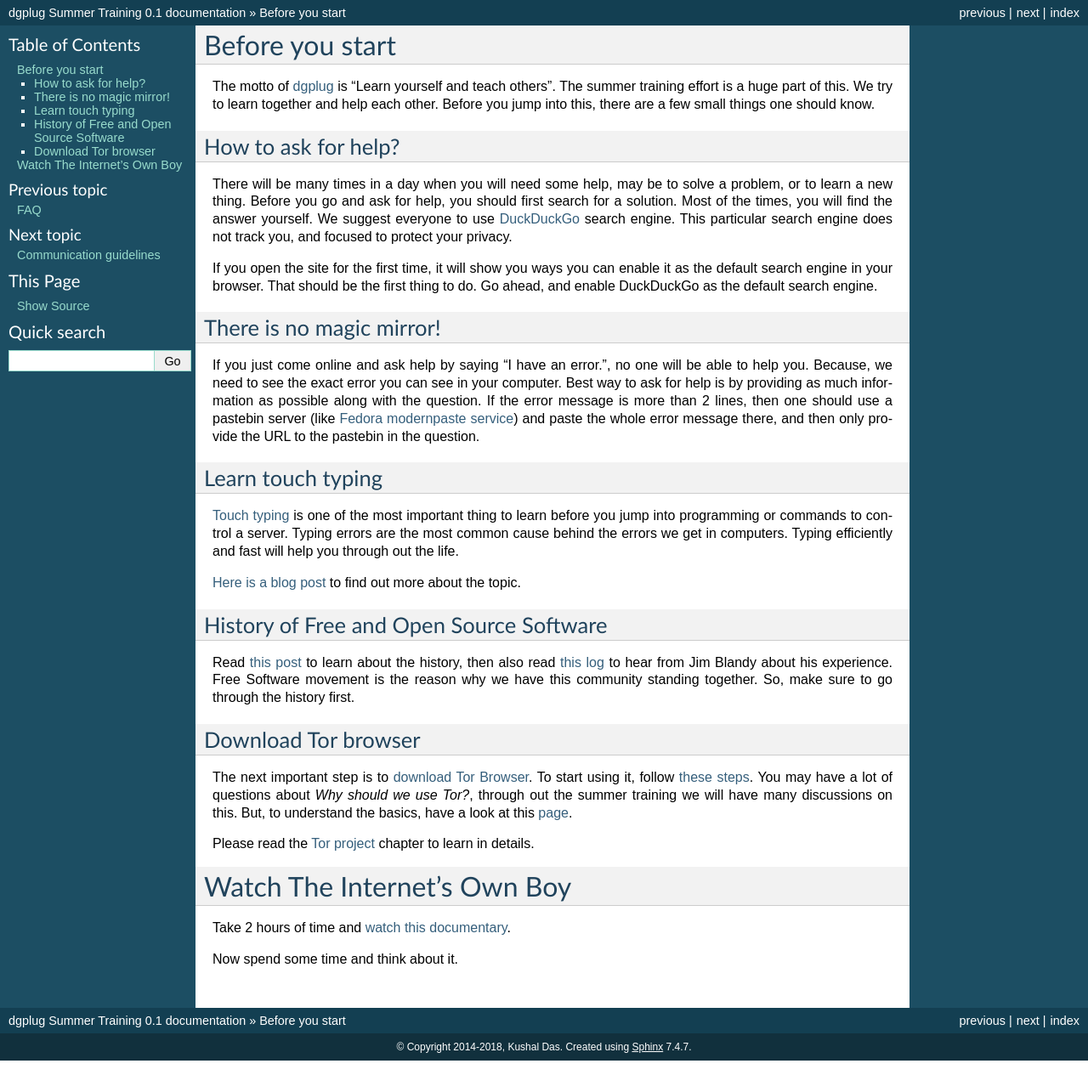
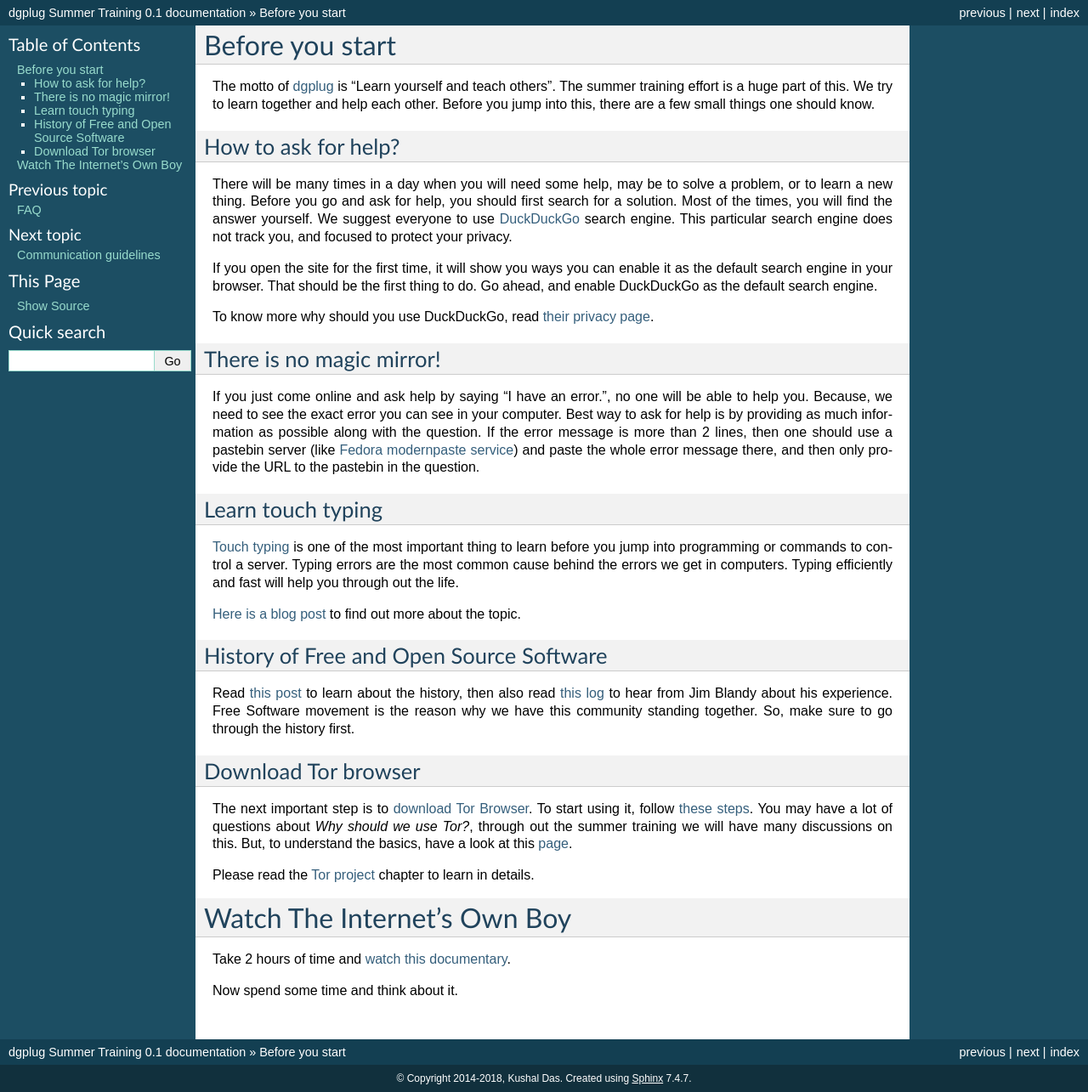
Before and after one commit to kushaldas/summertraining, a Sphinx documentation site: the page built from docs/beforestart.rst, in a window 1280 px wide. Shown: the whole page at 85% size. Built offline with Sphinx 7.4.7, drawn with Linux system fonts in a browser that asks for light colours; before the commit the page ends 1248 px from its top, so only the background shows below that.

Commit message:
Points to duckduckgo privacy page

```diff
--- a/docs/beforestart.rst
+++ b/docs/beforestart.rst
@@ -19,6 +19,9 @@
 If you open the site for the first time, it will show you ways you can enable it
 as the default search engine in your browser. That should be the first thing to
 do. Go ahead, and enable DuckDuckGo as the default search engine.
+
+To know more why should you use DuckDuckGo, read `their privacy page
+<https://duckduckgo.com/privacy>`_.
 
 There is no magic mirror!
 --------------------------
```
